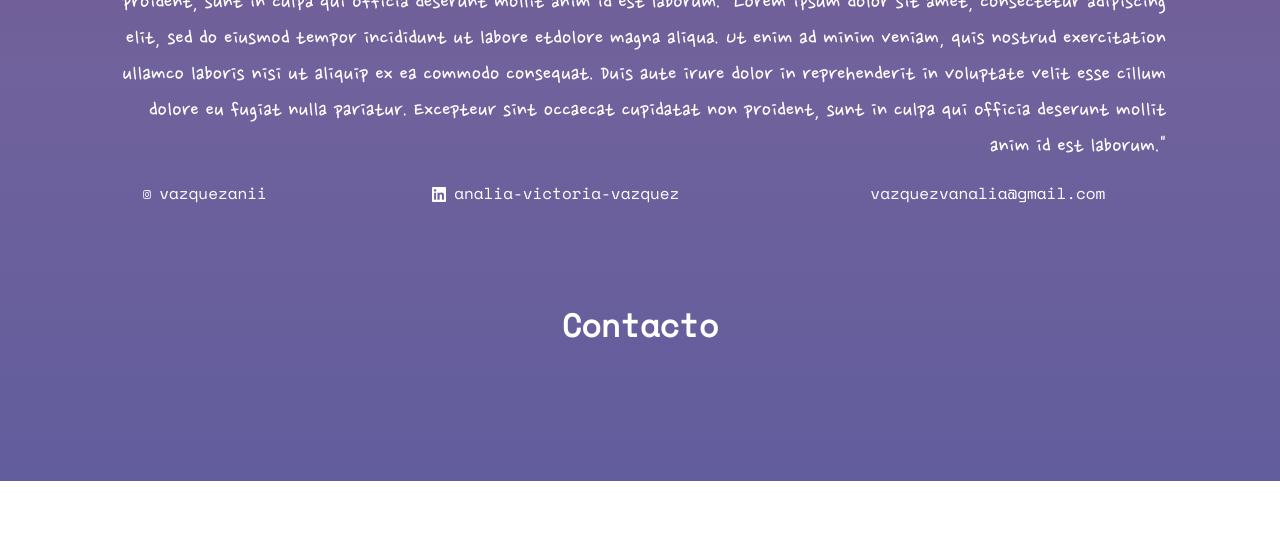
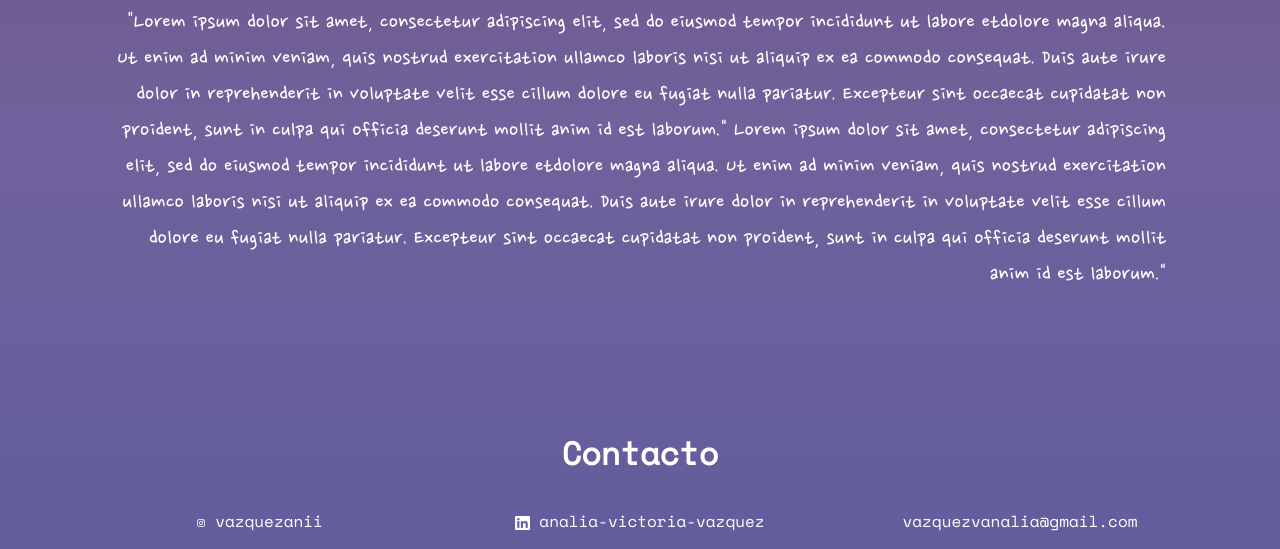
Before and after one commit to anivictoria/Proyecto-Final, a plain HTML site: page index.html in a window 1280 px wide. Shown: the part 3629-4178 px from the top of the page. Before the commit the page ends 4110 px from the top, so only its background shows below. Drawn offline with nearby package versions, Linux system fonts and the light colour scheme.

Commit message:
cambios en el footer para hacerlo responsive

```diff
--- a/css/style.css
+++ b/css/style.css
@@ -189,6 +189,6 @@ h2{
 
 /*estilo imagenes corazones*/
 .corazon{
-    width: 5%;
-    height:5%;
+    width: 10%;
+    height:10%;
 }
--- a/index.html
+++ b/index.html
@@ -11,7 +11,7 @@
 
     <!--link conectando a CSS-->
     <link rel="stylesheet" href="css/style.css">
-    <!--link conectando a las fuentes-->
+    <!--link conectando a las fuentes del css-->
     <link href="https://fonts.googleapis.com/css2?family=DM+Sans&family=Nanum+Pen+Script&family=Space+Mono&display=swap"
         rel="stylesheet">
     <title>Portfolio Analia Vazquez</title>
@@ -38,7 +38,7 @@
                         <a href="#intereses">Intereses</a>
                     </li>
                     <li class="nav-item">
-                        <a  href="#formacion-academica">Formacion Academica</a>
+                        <a href="#formacion-academica">Formacion Academica</a>
                     </li>
                     <li class="nav-item">
                         <a href="#contacto">Contacto</a>
@@ -107,17 +107,14 @@
                     </div>
                 </div>
                 <!--fin grid de imagenes-->
-            <section>
+            </section>
+
 
             <!--inicio seccion sobre mi-->
 
-                <section id="sobre-mi">
-                    <div class="container">
-                        <div class="row">
-                            <h2 class="col-2">Sobre Mi</h2>
-                    <img class="decoracion col-10" src="images/estrellas2.png" alt="estrellas">
-                        </div>
-                    </div>
+            <section class="container" id="sobre-mi">
+                <h2 class=>Sobre Mi</h2>
+                <img class="decoracion" src="images/estrellas2.png" alt="estrellas">
                 <div class="row">
                     <img class="imagen-ilustracion col-2" src="images/ani-ilustracion.png" alt="Ani ilustracion">
                     <p class="col-9">"Lorem ipsum dolor sit amet, consectetur adipiscing elit, sed do eiusmod tempor
@@ -162,7 +159,6 @@
                     <div class="row">
                         <img class="decoracion corazon col-4" src="images/ corazon.png" alt="corazon">
                         <h2 class="col-2">Intereses</h2>
-                            <img class="decoracion corazon col-4" src="images/ corazon.png" alt="corazon">
                     </div>
 
                 </div>
@@ -205,25 +201,36 @@
         </main>
         <!--inicio footer-->
 
-    <footer>
-        <section id="contacto">
+        <footer id="contacto">
+
+            <div class="row">
+                <div class="col-12">
                     <p class="subtitulo-contacto">Contacto</p>
-        </section>
-        <div class="contacto-orden">
-            <div>
-                <img class="img-contacto" src="images/instagram.png" alt="icono instagram">
-                <a class="texto-contacto" href="https://www.instagram.com/vazquezanii">vazquezanii</a>
-            </div>
-            <div>
-                <img class="img-contacto" src="images/linkedin.png" alt="icono linkedin">
-                <a class="texto-contacto"
-                    href="https://www.linkedin.com/in/anal%C3%ADa-victoria-v%C3%A1zquez-b75724206/">analia-victoria-vazquez</a>
-            </div>
-            <div>
-                <p class="texto-contacto">vazquezvanalia@gmail.com</p>
                 </div>
             </div>
 
+            <div class="row pb-3">
+                <div class="col-12 col-md-4 d-flex justify-content-center">
+                    <a class="texto-contacto" href="https://www.instagram.com/vazquezanii">
+                        <img class="img-contacto" src="images/Instagram.png" alt="icono instagram">
+                        vazquezanii
+                    </a>
+                </div>
+
+                <div class="col-12 col-md-4 d-flex justify-content-center">
+                    <a class="texto-contacto"
+                        href="https://www.linkedin.com/in/anal%C3%ADa-victoria-v%C3%A1zquez-b75724206/">
+                        <img class="img-contacto" src="images/LinkedIn.png" alt="icono linkedin">
+                        analia-victoria-vazquez</a>
+                </div>
+
+                <div class="col-12 col-md-4 d-flex justify-content-center">
+                    <a class="texto-contacto" href="mailto:vazquezvanalia@gmail,com">
+                        vazquezvanalia@gmail.com
+                    </a>
+                </div>
+
+            </div>
         </footer>
 
         <!--fin footer-->
```
Also changed, not shown: images/cinta.png (added). Lines whose indentation alone changed are shown as unchanged.
